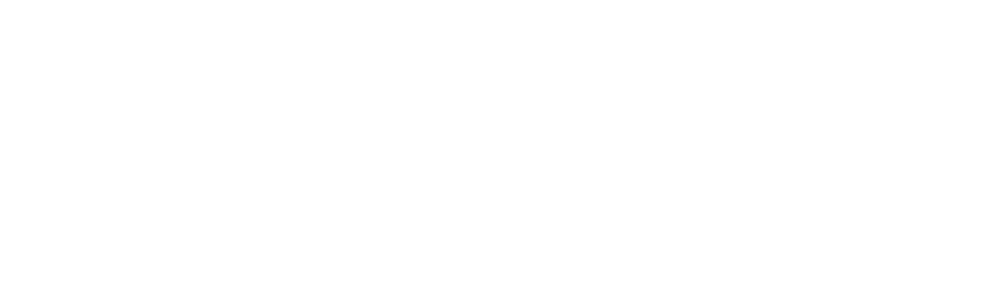
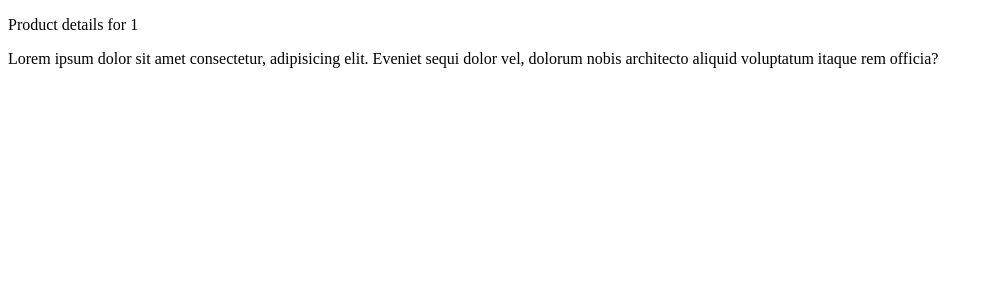
Before and after one commit to SereyvatanaUng/first-nuxt, a Nuxt app: page /products/1 in a window 1280 px wide. Before the commit this address had no page. Shown: the top 300 px of the page, without its empty margins (0-993 px from the left). Built offline with nearby package versions, Linux system fonts and the light colour scheme.

Commit message:
Route parameters

```diff
--- /dev/null
+++ b/pages/products/[id].vue
@@ -0,0 +1,14 @@
+<template>
+  <div>
+    <p>Product details for {{ id }}</p>
+    <p>
+      Lorem ipsum dolor sit amet consectetur, adipisicing elit. Eveniet sequi
+      dolor vel, dolorum nobis architecto aliquid voluptatum itaque rem officia?
+    </p>
+  </div>
+</template>
+
+<script setup>
+const { id } = useRoute().params;
+console.log(id);
+</script>
--- a/pages/products/index.vue
+++ b/pages/products/index.vue
@@ -3,3 +3,5 @@
     <h2>products</h2>
   </div>
 </template>
+
+<script setup></script>
```
